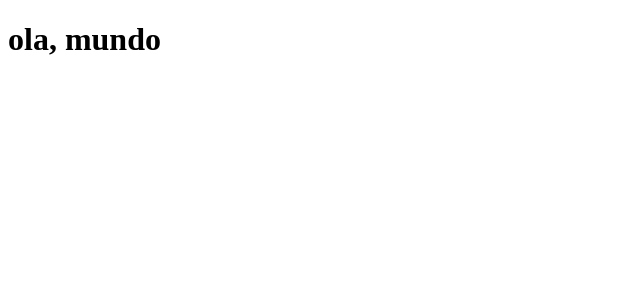
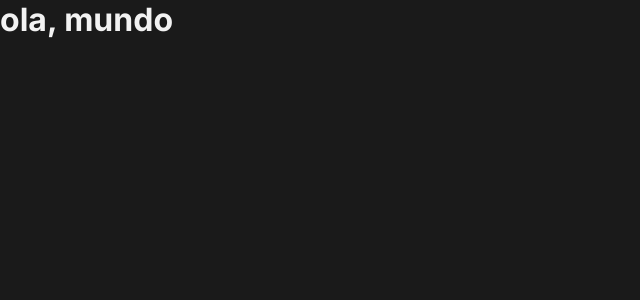
Before and after one commit to marianaoliveira1/ToDo, a React (Vite) app: page / in a window 1280 px wide. Shown: the top 300 px of the page, without its empty margins (0-640 px from the left). Built offline with nearby package versions, Linux system fonts and the light colour scheme.

Commit message:
estilos globais adicionado

```diff
--- a/index.html
+++ b/index.html
@@ -2,9 +2,12 @@
 <html lang="en">
   <head>
     <meta charset="UTF-8" />
+    <link rel="preconnect" href="https://fonts.googleapis.com" />
+    <link rel="preconnect" href="https://fonts.gstatic.com" crossorigin />
     <link rel="icon" type="image/svg+xml" href="/vite.svg" />
     <meta name="viewport" content="width=device-width, initial-scale=1.0" />
-    <title>Vite + React + TS</title>
+    <link href="https://fonts.googleapis.com/css2?family=Inter:wght@400;700&display=swap" rel="stylesheet" />
+    <title>ToDo</title>
   </head>
   <body>
     <div id="root"></div>
--- a/src/main.tsx
+++ b/src/main.tsx
@@ -1,6 +1,7 @@
 import React from 'react'
 import ReactDOM from 'react-dom/client'
 import App from './App'
+import './styles/global.css'
 
 ReactDOM.createRoot(document.getElementById('root') as HTMLElement).render(
   <React.StrictMode>
--- /dev/null
+++ b/src/styles/global.css
@@ -0,0 +1,32 @@
+* {
+    margin: 0;
+    padding: 0;
+    box-sizing: border-box;
+    font-family: "Inter", sans-serif;
+}
+
+:root {
+    --gray-100: #f2f2f2;
+    --gray-200: #d9d9d9;
+    --gray-300: #808080;
+    --gray-400: #333333;
+    --gray-500: #262626;
+    --gray-600: #1a1a1a;
+    --gray-700: #0d0d0d;
+    --purple: #8284fa;
+    --purple-dark: #6e60ce;
+    --blue: #4ea8de;
+    --blue-dark: #1e6f9f;
+    --danger: #e25858;
+}
+
+body {
+    background: var(--gray-600);
+    color: var(--gray-100);
+    min-height: 100vh;
+    -webkit-font-smoothing: antialiased;
+}
+
+button {
+    cursor: pointer;
+}
```
